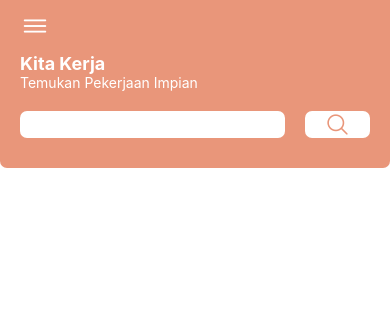
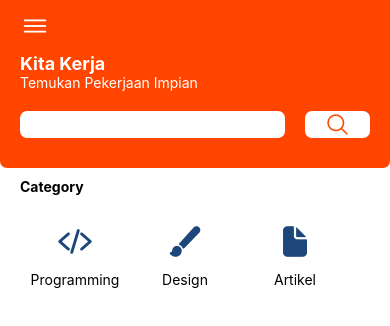
Before and after one commit to syamsul123arifin/UAS., a React Native app: screen / in a window 390 px wide. Shown: the top 326 px of the page. Built offline with nearby package versions, Linux system fonts and the light colour scheme.

Commit message:
menambahkan category

```diff
--- a/App.tsx
+++ b/App.tsx
@@ -11,17 +11,24 @@ import {
 import Icon from 'react-native-vector-icons/Ionicons';
 
 import Header from './src/components/Header';
-
+import Category from './src/components/Category';
 const App = () => {
   const [cari, setCari] = useState('');
+  const [category, setCategory] = useState([
+    {nama: 'Programming', icon: 'code-slash'},
+    {nama: 'Design', icon: 'brush'},
+    {nama: 'Artikel', icon: 'document'},
+    {nama: 'copywriter', icon: 'copy'},
+  ]);
+
 
   return (
     <View style={{flex: 1}}>
-      <StatusBar barStyle="light-content" backgroundColor={'#E9967A'} />
+      <StatusBar barStyle="light-content" backgroundColor={'#FF4500'} />
       <Header cari={cari} setCari={setCari} />
 
       <View style={{flex: 1, marginHorizontal: 20, marginTop: 10}}>
-
+        <Category category={category} />
         <View style={{flex: 1}}>
           <Text style={{fontWeight: 'bold', marginTop: 10, marginBottom: 10}}>
 
--- /dev/null
+++ b/src/components/Category.jsx
@@ -0,0 +1,43 @@
+import React, {useState, useEffect} from 'react';
+import {View, Text, TouchableOpacity, FlatList} from 'react-native';
+import Icon from 'react-native-vector-icons/Ionicons';
+
+const Category = props => {
+  return (
+    <View>
+      <Text style={{fontWeight: 'bold'}}>Category</Text>
+      <FlatList
+        data={props.category}
+        showsHorizontalScrollIndicator={false}
+        renderItem={({item, index}) => (
+          <TouchableOpacity
+            style={{
+              marginHorizontal: 5,
+              backgroundColor: '#FFFFFF',
+              elevation: 2,
+              marginVertical: 10,
+              width: 100,
+              height: 100,
+              borderRadius: 7,
+              justifyContent: 'center',
+              alignItems: 'center',
+            }}>
+            <View
+              style={{
+                justifyContent: 'center',
+                alignItems: 'center',
+              }}>
+              <Icon name={item.icon} size={35} color="#1d477b" />
+            </View>
+            <Text style={{textAlign: 'center', marginTop: 10}}>
+              {item.nama}
+            </Text>
+          </TouchableOpacity>
+        )}
+        horizontal
+      />
+    </View>
+  );
+};
+
+export default Category;
--- a/src/components/Header.jsx
+++ b/src/components/Header.jsx
@@ -6,7 +6,7 @@ const Header = props => {
   return (
     <View
       style={{
-        backgroundColor: '#E9967A',
+        backgroundColor: '#FF4500',
         paddingBottom: 30,
         paddingHorizontal: 20,
         borderBottomRightRadius: 7,
@@ -45,7 +45,7 @@ const Header = props => {
             borderRadius: 7,
             elevation: 2,
           }}>
-          <Icon name="search-outline" size={25} color="#E9967A" />
+          <Icon name="search-outline" size={25} color="#FF4500" />
         </TouchableOpacity>
       </View>
     </View>
```
